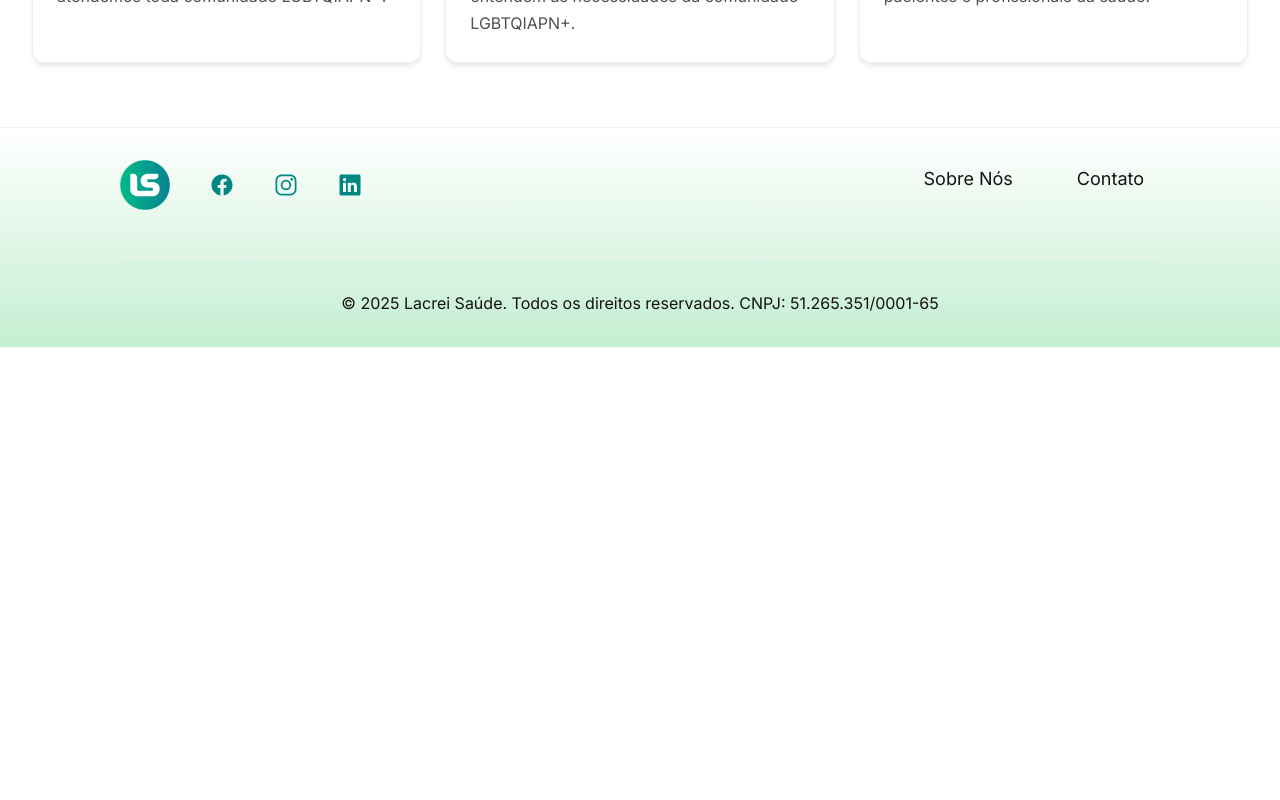
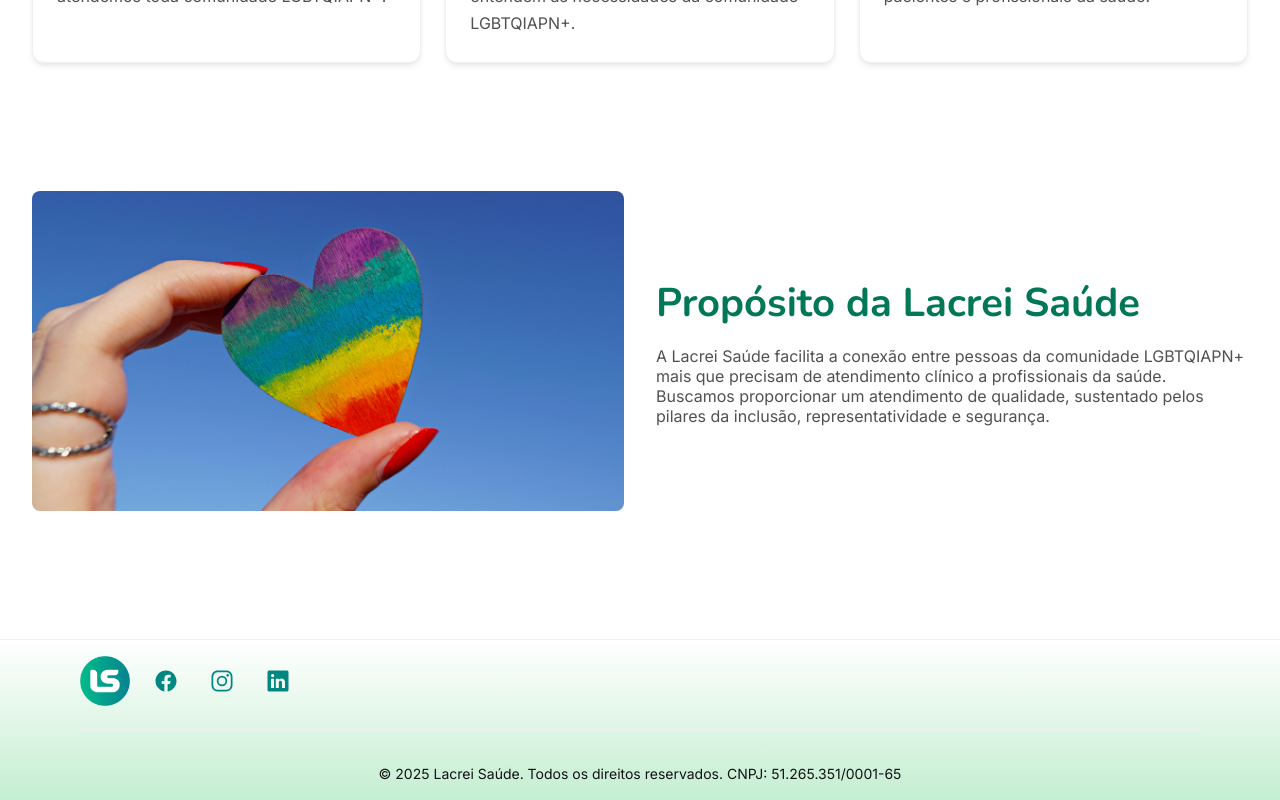
Before and after one commit to Marllock/Desafio-lacrei-saude, a Next.js app: page /sobre in a window 1280 px wide. Shown: the part 756-1556 px from the top of the page. Before the commit the page ends 1103 px from the top, so only its background shows below. Built offline with nearby package versions, Linux system fonts and the light colour scheme.

Commit message:
style: update footer and hero components for improved layout and spacing

```diff
--- a/app/components/footer/footer.tsx
+++ b/app/components/footer/footer.tsx
@@ -6,18 +6,18 @@ import styled from "styled-components"
 
 const FooterContainer = styled.footer`
   background: linear-gradient(to bottom, var(--footer-gradient-start), var(--footer-gradient-end));
-  padding: 2rem 1.5rem;
+  padding: 1rem 1.5rem;
   border-top: 1px solid var(--color-gray-20);
   margin-top: auto;
   width: 100%;
   transition: background 0.3s ease;
 
   @media (min-width: 768px) {
-    padding: 2rem 2.5rem;
+    padding: 1rem 1.5rem;
   }
 
   @media (min-width: 1024px) {
-    padding: 0rem 7.5rem;
+    padding: 0rem 5rem;
   }
 `
 
@@ -26,11 +26,11 @@ const ContentWrapper = styled.div`
   margin: 0 auto;
   display: flex;
   flex-direction: column;
-  gap: 2rem;
-  padding: 2rem 0;
+  gap: 1rem;
+  padding: 1rem 0;
 
   @media (min-width: 768px) {
-    gap: 3rem;
+    gap: 1.5rem;
   }
 `
 
@@ -44,7 +44,7 @@ const TopSection = styled.div`
     flex-direction: row;
     align-items: flex-start;
     justify-content: space-between;
-    gap: 3rem;
+    gap: 1.5rem;
   }
 `
 
@@ -56,7 +56,7 @@ const LogoWithSocials = styled.div`
 
   @media (min-width: 768px) {
     flex-direction: row;
-    gap: 1rem;
+    gap: 0.5rem;
     align-items: center;
   }
 `
@@ -74,8 +74,8 @@ const Logo = styled(Link)`
 const SocialLinks = styled.div`
   display: flex;
   align-items: center;
-  gap: 1.5rem;
-  margin-left: 1rem;
+  gap: 1rem;
+  margin-left: 0.5rem;
 `
 
 const SocialLink = styled(Link)`
@@ -113,28 +113,7 @@ const FooterNav = styled.nav`
   }
 `
 
-const FooterNavLink = styled(Link)`
-  border-radius: 0.375rem;
-  padding: 0.5rem 1rem;
-  color: var(--color-gray-80);
-  font-size: var(--text-text-xl);
-  transition: background-color 100ms;
-  white-space: nowrap;
 
-  &:hover {
-    background-color: var(--color-green-20);
-  }
-
-  &:focus {
-    outline: none;
-    box-shadow: none;
-  }
-
-  &:focus-visible {
-    outline: none;
-    box-shadow: 0 0 0 2px var(--color-emerald-30);
-  }
-`
 
 const BottomSection = styled.div`
   display: flex;
@@ -154,7 +133,7 @@ const BottomSection = styled.div`
 const Copyright = styled.div`
   text-align: center;
   color: var(--color-gray-80);
-  font-size: var(--text-text-base);
+  font-size: 0.875rem;
   line-height: 1.5;
 
   @media (min-width: 768px) {
@@ -203,10 +182,7 @@ export default function Footer() {
             </SocialLinks>
           </LogoWithSocials>
 
-          <FooterNav aria-label="Links principais do rodapé">
-            <FooterNavLink href="/sobre">Sobre Nós</FooterNavLink>
-            <FooterNavLink href="/contato">Contato</FooterNavLink>
-          </FooterNav>
+
         </TopSection>
 
         {/* Copyright */}
--- a/app/components/hero/abouthero.tsx
+++ b/app/components/hero/abouthero.tsx
@@ -11,9 +11,17 @@ const HeroSection = styled.section`
   gap: 2rem;
   padding: 0 2rem;
 
+  /* allow certain instances to reverse order on mobile (image below text) */
+  &.reverseOnMobile {
+    flex-direction: column-reverse;
+  }
+
   @media (min-width: 768px) {
     flex-direction: row;
     align-items: center;
+    &.reverseOnMobile {
+      flex-direction: row;
+    }
   }
 `
 
@@ -142,6 +150,22 @@ const CardText = styled.p`
   line-height: 1.7;
 `
 
+const BottomSpacer = styled.div`
+  height: 3rem;
+
+  @media (min-width: 768px) {
+    height: 8rem;
+  }
+`
+
+const MidSpacer = styled.div`
+  height: 2rem;
+
+  @media (min-width: 768px) {
+    height: 4rem;
+  }
+`
+
 export default function SobreHero() {
   return (
     <>
@@ -162,7 +186,7 @@ export default function SobreHero() {
 
         <ImageContainer>
           <StyledImage
-            src="/sobre-right-2.jpg"
+            src="/sobre-main.jpg"
             alt="Coração Pride"
             fill
             sizes="(max-width: 768px) 100vw, 50vw"
@@ -170,6 +194,8 @@ export default function SobreHero() {
           />
         </ImageContainer>
       </HeroSection>
+
+
 
       {/* Seção Missão, Visão e Valores */}
       <CardsSection aria-label="">
@@ -193,6 +219,36 @@ export default function SobreHero() {
           </CardText>
         </Card>
       </CardsSection>
+
+      <MidSpacer aria-hidden="true" />
+
+      {/* Nosso propósito */}
+      <HeroSection className="reverseOnMobile" aria-label="Propósito Lacrei Saúde">
+        <ImageContainer>
+          <StyledImage
+            src="/sobre-right-2.jpg"
+            alt="Coração Pride"
+            fill
+            sizes="(max-width: 768px) 100vw, 50vw"
+            priority
+          />
+        </ImageContainer>
+
+        <HeroContent>
+          <HeroTitle>
+            Propósito da Lacrei Saúde
+          </HeroTitle>
+            <HeroText>
+            A Lacrei Saúde facilita a conexão entre pessoas da comunidade LGBTQIAPN+ mais que precisam de atendimento clínico a profissionais da saúde.
+            Buscamos proporcionar um atendimento de qualidade, sustentado pelos pilares da inclusão, representatividade e segurança.
+            </HeroText>
+        </HeroContent>
+      </HeroSection>
+
+      <BottomSpacer aria-hidden="true" />
+
     </>
+
+
   )
 }
```
